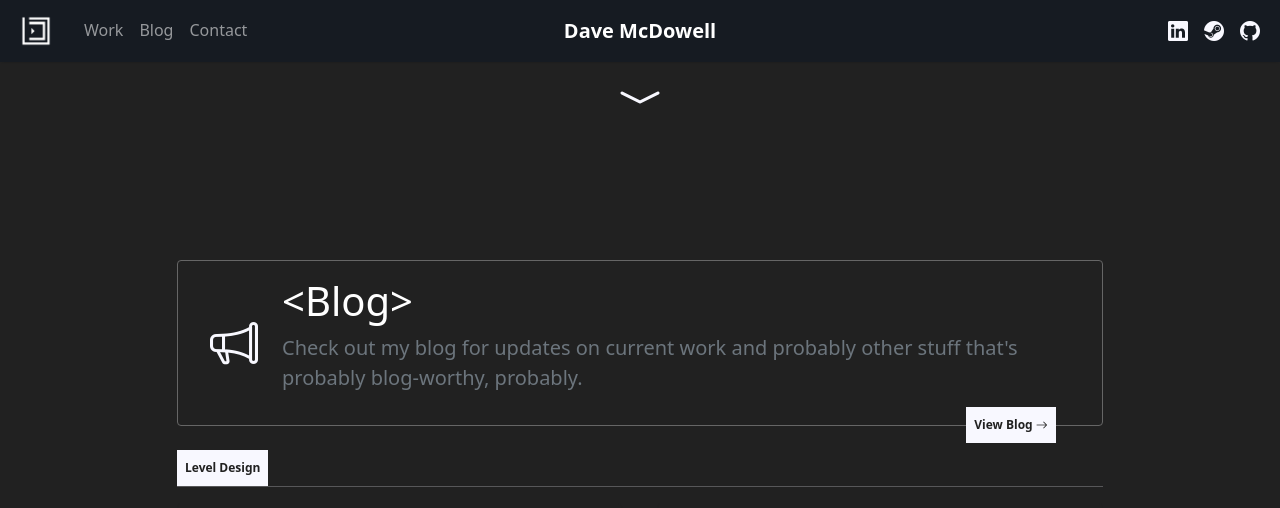
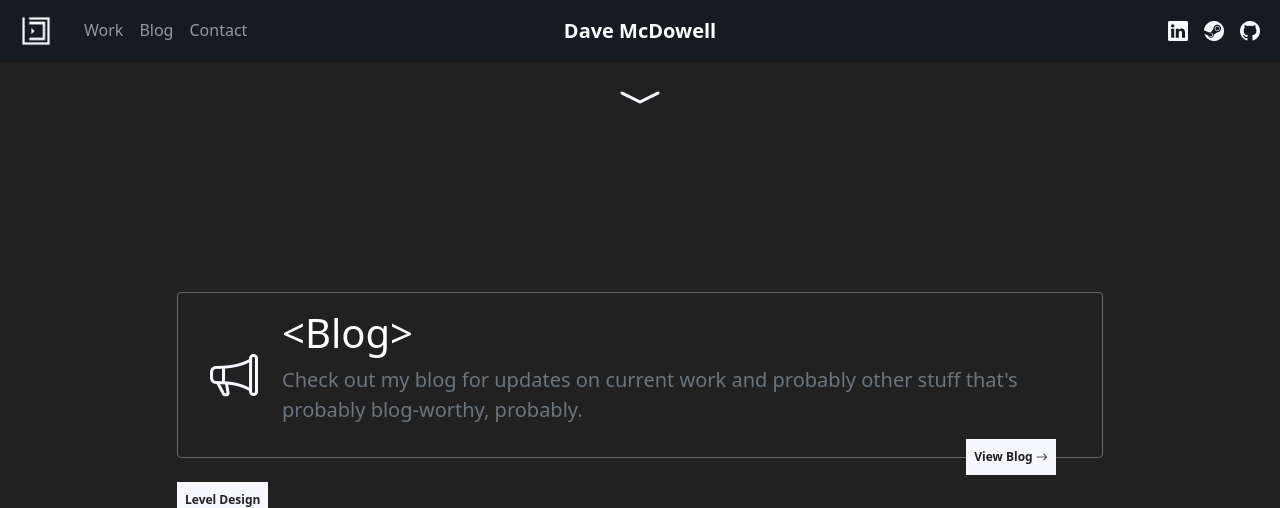
Before and after one commit to davemcdowell/portfolio, a Jekyll site: the page built from index.html, in a window 1280 px wide and 1400 px high, scrolled down 721 px. Shown: the top 508 px of the window. Built offline with Jekyll 4.4.1, drawn with Linux system fonts in a browser that asks for light colours; nearby versions of some CDN libraries; grey boxes are pictures that could not be loaded.

Commit message:
Update moxxi.css

```diff
--- a/assets/moxxi.css
+++ b/assets/moxxi.css
@@ -212,7 +212,7 @@ hr {
 /* callout */
 .callout {
   max-width: 950px;
-  margin: 2rem auto;
+  margin: 4rem auto;
   color: var(--lighter-type-color);
   border: 1px solid var(--card-border-hover-color);
   transition: all 0.35s ease-in-out;
```
